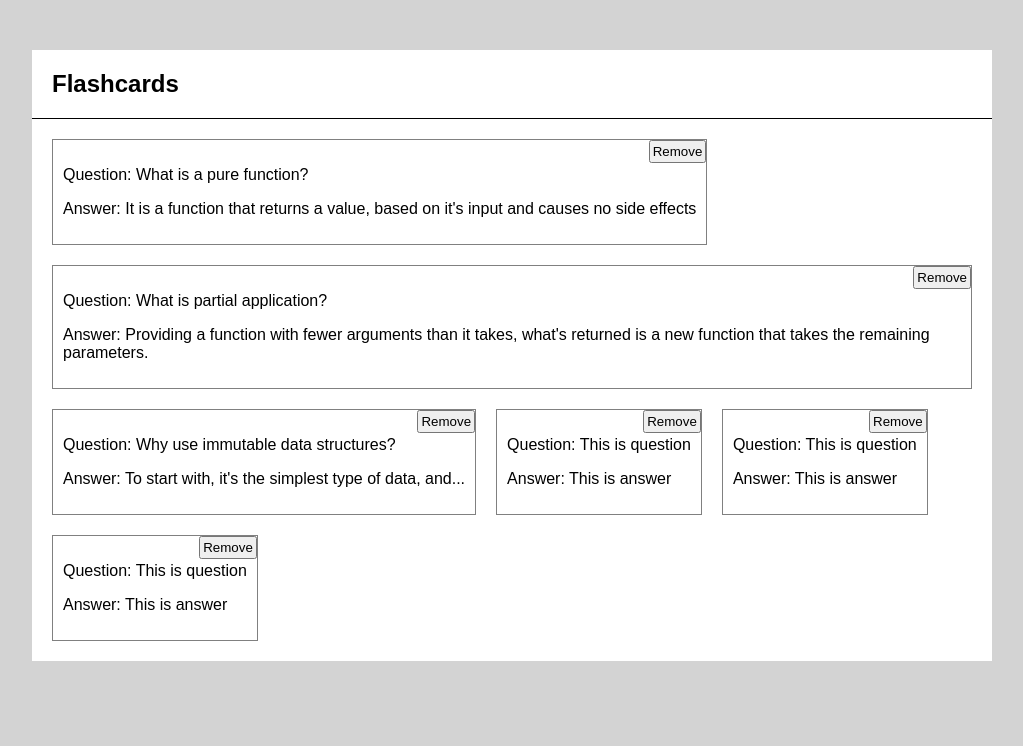
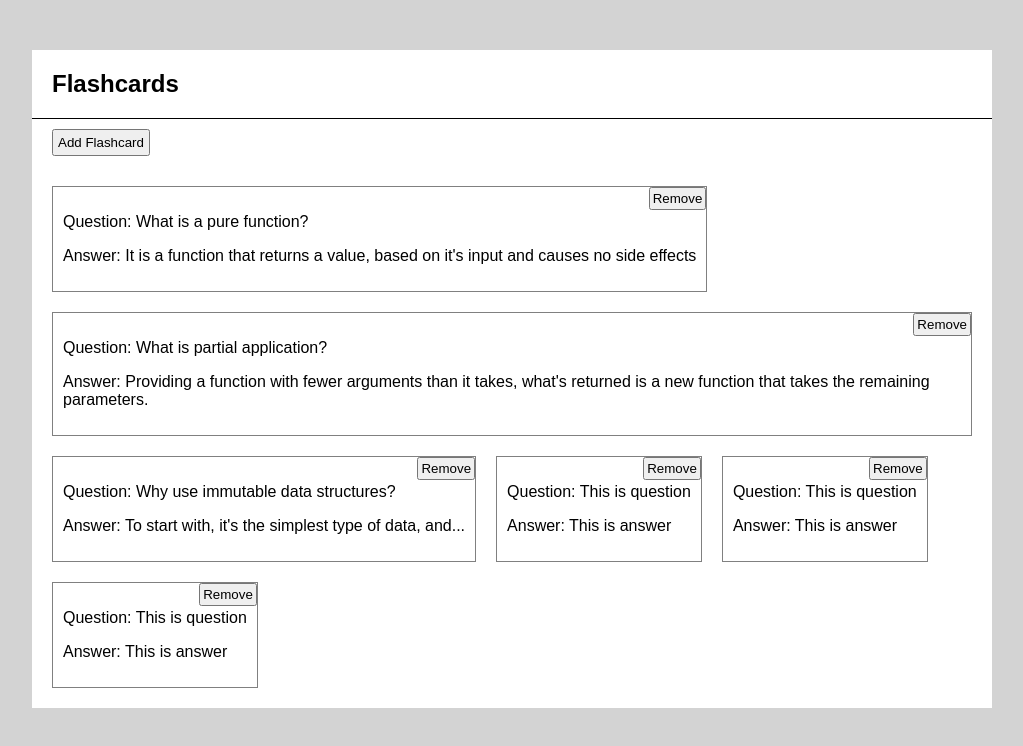
Before and after one commit to reed665/flashcards-demo-app, a Vue app: page /#/ in a window 1280 px wide. Shown: the top 746 px of the page, without its empty margins (128-1151 px from the left). Built offline with nearby package versions, Linux system fonts and the light colour scheme.

Commit message:
add flashcard button

```diff
--- a/src/store/mutations.js
+++ b/src/store/mutations.js
@@ -1,5 +1,12 @@
+import card from '@/core/card'
+
 export default {
   removeCard (state, { idx, card }) {
     state.cards = state.cards.filter((card, index) => index !== idx)
+  },
+
+  addCard (state, cardData) {
+    const cardToAdd = card(cardData)
+    state.cards.unshift(cardToAdd)
   }
 }
--- a/src/views/Home.vue
+++ b/src/views/Home.vue
@@ -2,6 +2,7 @@
   <div class="home">
     <h2 class="title">Flashcards</h2>
     <!-- <img src="../assets/logo.png"> -->
+    <button class="btn-add" @click="addCard">Add Flashcard</button>
     <card-list :data="cards" />
   </div>
 </template>
@@ -16,7 +17,12 @@ export default {
     cards () {
       return this.$store.state.cards
     }
-  }
+  },
+  methods: {
+    addCard () {
+      this.$store.commit('addCard')
+    }
+  },
 }
 </script>
 
@@ -33,6 +39,11 @@ export default {
     border-bottom: 1px solid black;
   }
 
+  .btn-add {
+    padding: 4px;
+    margin: 10px 20px;
+  }
+
   @media (min-width: 1080px) {
     .home {
       margin: 50px auto;
```
